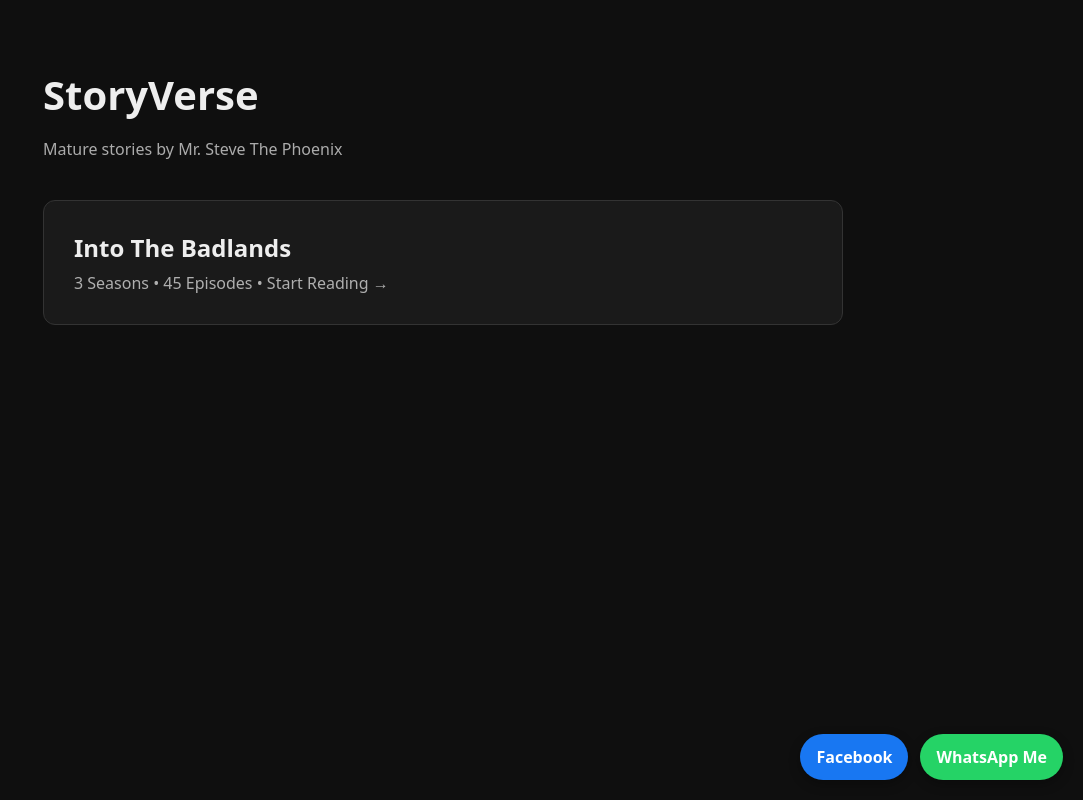
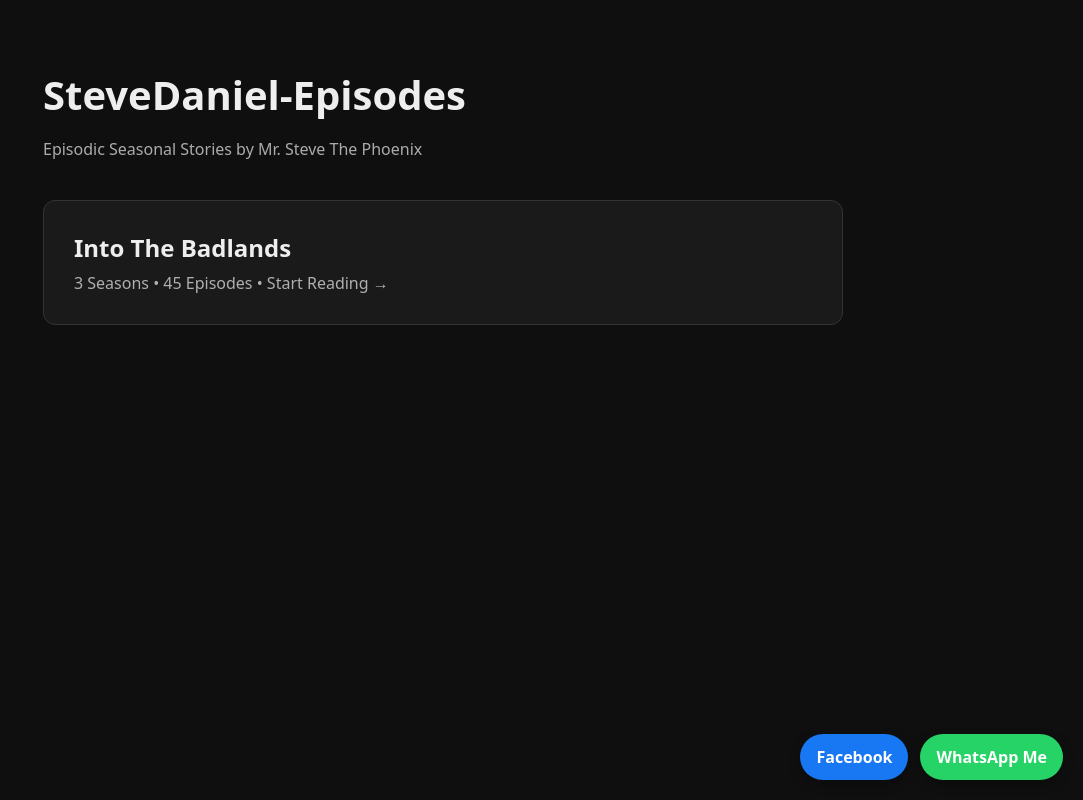
Before and after one commit to SteveAdeiza/story-verce, a Next.js app: page / in a window 1280 px wide. Shown: the whole page, without its empty margins (197-1280 px from the left). Built offline with nearby package versions, Linux system fonts and the light colour scheme.

Commit message:
Update title and description in Home component

```diff
--- a/app/page.js
+++ b/app/page.js
@@ -3,8 +3,8 @@ import Link from 'next/link'
 export default function Home() {
   return (
     <main style={{padding: '40px 20px', maxWidth: '800px', margin: '0 auto'}}>
-      <h1 style={{fontSize: '2.5rem', marginBottom: '10px'}}>StoryVerse</h1>
-      <p style={{opacity: 0.7, marginBottom: '40px'}}>Mature stories by Mr. Steve The Phoenix</p>
+      <h1 style={{fontSize: '2.5rem', marginBottom: '10px'}}>SteveDaniel-Episodes</h1>
+      <p style={{opacity: 0.7, marginBottom: '40px'}}>Episodic Seasonal Stories by Mr. Steve The Phoenix</p>
 
       <Link href="/into-the-badlands/season-1/1" style={cardStyle}>
         <h2 style={{margin: 0}}>Into The Badlands</h2>
```
